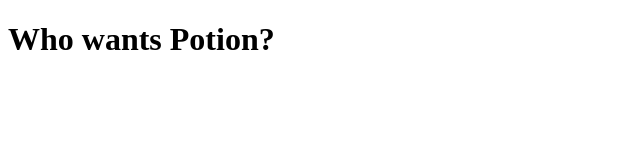
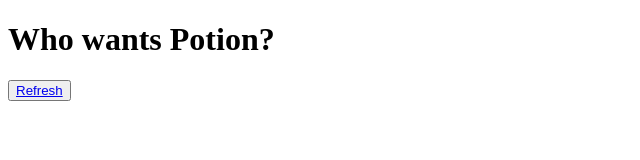
Before and after one commit to MrrPerfect/potionfy, a plain HTML site: page index.html in a window 1280 px wide. Shown: the whole page, without its empty margins (0-640 px from the left). Drawn offline with Linux system fonts and the light colour scheme.

Commit message:
Issue Cleared

```diff
--- a/index.html
+++ b/index.html
@@ -8,6 +8,6 @@
 </head>
 <body>
   <h1> Who wants Potion? </h1>
-
-</body>
+  <button><a href ="index.html">Refresh</a></button>
+  </body>
 </html>
```
